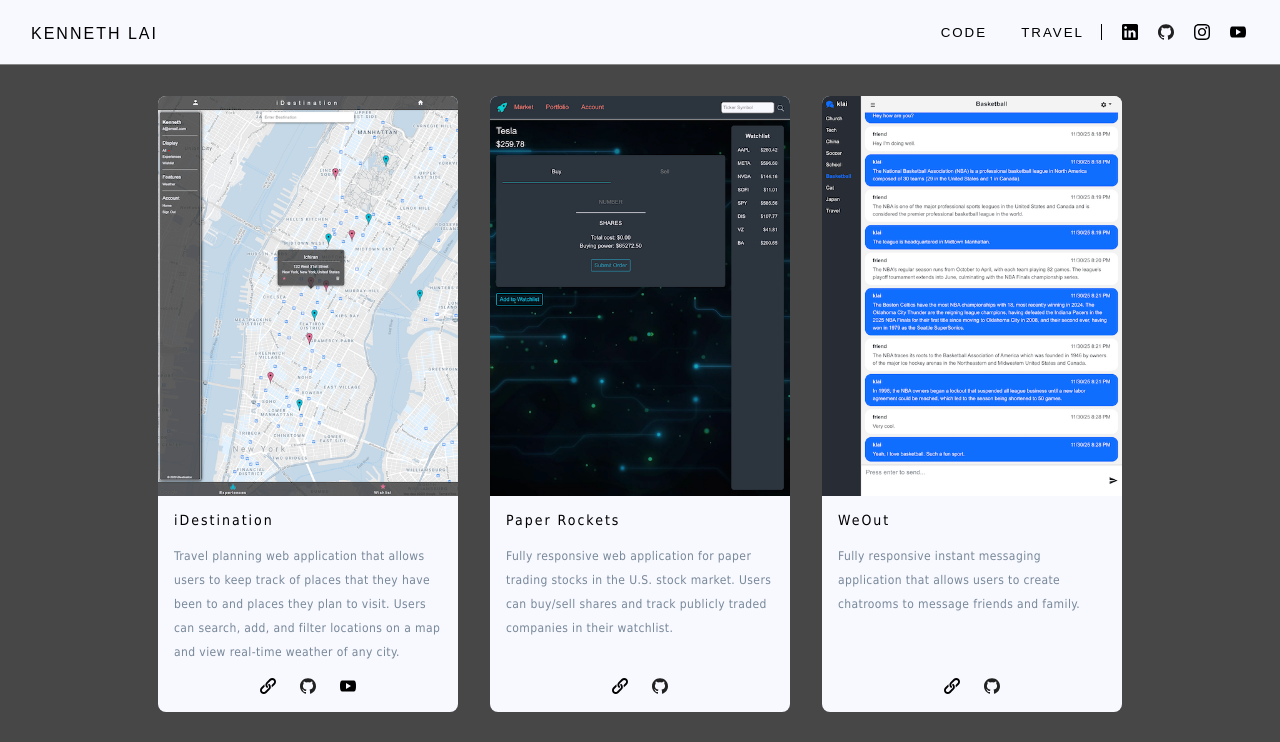
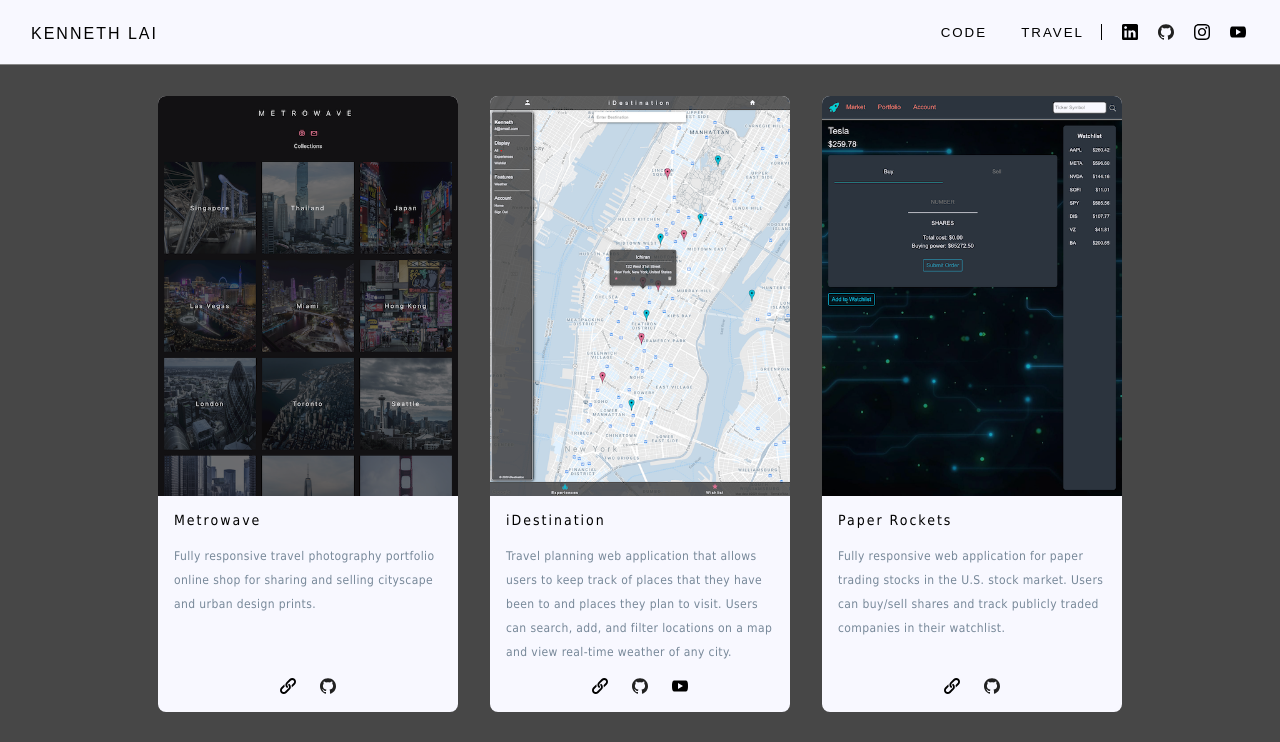
Before and after one commit to klnyc/Kenneth-Lai, a React (Create React App) app: page /code in a window 1280 px wide. Shown: the top 742 px of the page. Built offline with nearby package versions, Linux system fonts and the light colour scheme.

Commit message:
Add Metrowave project

```diff
--- a/src/projects.ts
+++ b/src/projects.ts
@@ -1,6 +1,14 @@
 import { ProjectProps } from "./components/Project";
 
 export const projects: ProjectProps[] = [
+  {
+    name: "Metrowave",
+    description: `Fully responsive travel photography portfolio online shop for sharing and selling cityscape and urban design prints.`,
+    imgSrc: "metrowave.png",
+    techStack: ["Typescript", "React", "Vite", "Radix UI", "Firebase", "CSS"],
+    projectUrl: "https://metrowave.web.app/",
+    githubUrl: "https://github.com/klnyc/Metrowave",
+  },
   {
     name: "iDestination",
     description: `Travel planning web application that allows users to keep track of places
```
Also changed, not shown: src/assets/screenshots/metrowave.png (added).
